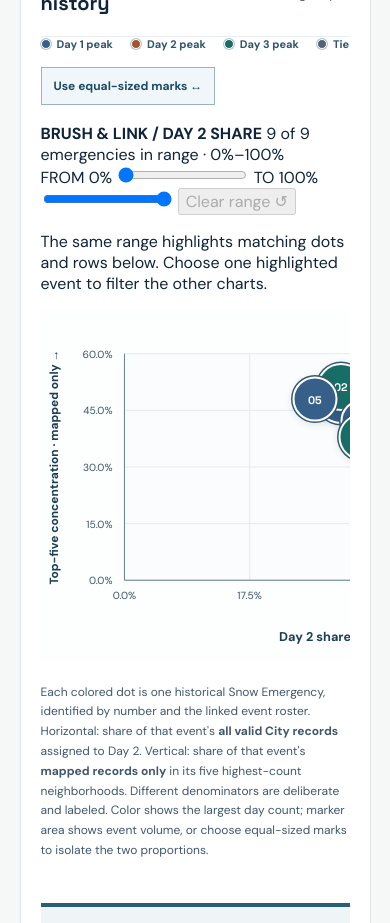
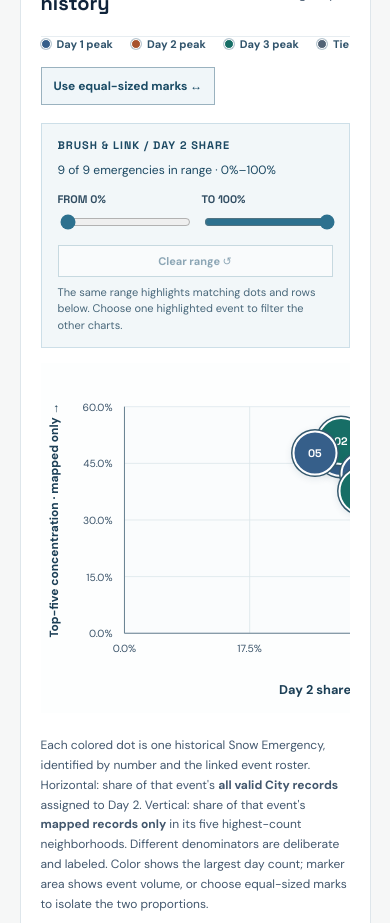
Before and after one commit to QinyangTan/minneapolis-snow-emergency-tows, a SvelteKit app: page / in a window 390 px wide. Shown: the part 7340-8263 px from the top of the page. Built offline with nearby package versions, Linux system fonts and the light colour scheme.

Commit message:
style: responsive range brush with visible focus and excluded-event feedback

```diff
--- a/src/event-constellation.css
+++ b/src/event-constellation.css
@@ -29,3 +29,20 @@
 @media(max-width:900px){.constellation-layout{grid-template-columns:1fr}.constellation-aside{padding:18px}.constellation-roster{display:grid;grid-template-columns:repeat(2,minmax(0,1fr))}}
 @media(max-width:550px){.constellation-roster{grid-template-columns:1fr}.constellation-controls{align-items:start}.constellation-figure{min-width:620px}.constellation-aside{gap:11px}}
 @media(prefers-reduced-motion:reduce){.constellation-point{transition:none}}
+
+/* Range brushing ties the quantitative scatterplot to the categorical event roster. */
+.constellation-brush-controls{background:#f2f7f9;border:1px solid #cddfe8;padding:14px 16px;margin-bottom:15px}
+.constellation-brush-title{display:flex;align-items:baseline;justify-content:space-between;gap:10px;flex-wrap:wrap;color:#1c4963;font-size:12px}
+.constellation-brush-title strong{font:750 11px 'Space Grotesk',sans-serif;letter-spacing:.09em}
+.constellation-brush-title span{font-variant-numeric:tabular-nums}
+.constellation-brush-sliders{display:grid;grid-template-columns:1fr 1fr auto;align-items:end;gap:13px;margin:14px 0 7px}
+.constellation-brush-sliders label{display:flex;flex-direction:column;gap:6px;font:700 11px 'Space Grotesk',sans-serif;color:#314d62}
+.constellation-brush-sliders input{width:100%;min-width:0;accent-color:#2d718f;cursor:ew-resize}
+.constellation-brush-sliders input:focus-visible{outline:3px solid #c07942;outline-offset:3px}
+.constellation-brush-sliders button{background:#fff;border:1px solid #9cbbc8;padding:8px 10px;color:#285773;font-size:11px;font-weight:700;cursor:pointer}
+.constellation-brush-sliders button:disabled{opacity:.5;cursor:default}
+.constellation-brush-sliders button:focus-visible{outline:3px solid #c07942;outline-offset:2px}
+.constellation-brush-hint{margin:6px 0 0;font-size:11px;line-height:1.5;color:#49687b}
+.constellation-point.constellation-brush-out{opacity:.18;filter:grayscale(.8)}
+.constellation-roster>button.constellation-roster-muted:not(.roster-selected){opacity:.34;background:#f5f7f8}
+@media(max-width:550px){.constellation-brush-sliders{grid-template-columns:1fr 1fr}.constellation-brush-sliders button{grid-column:1/-1}}
```
